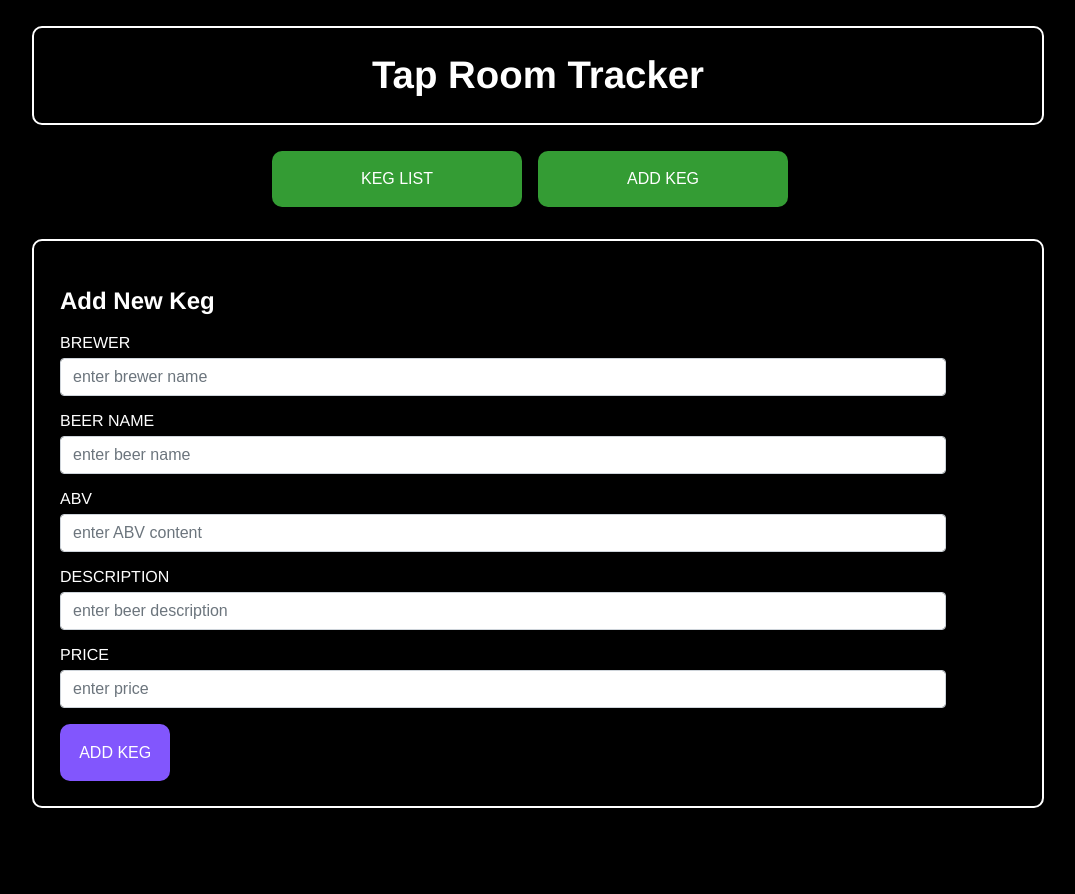
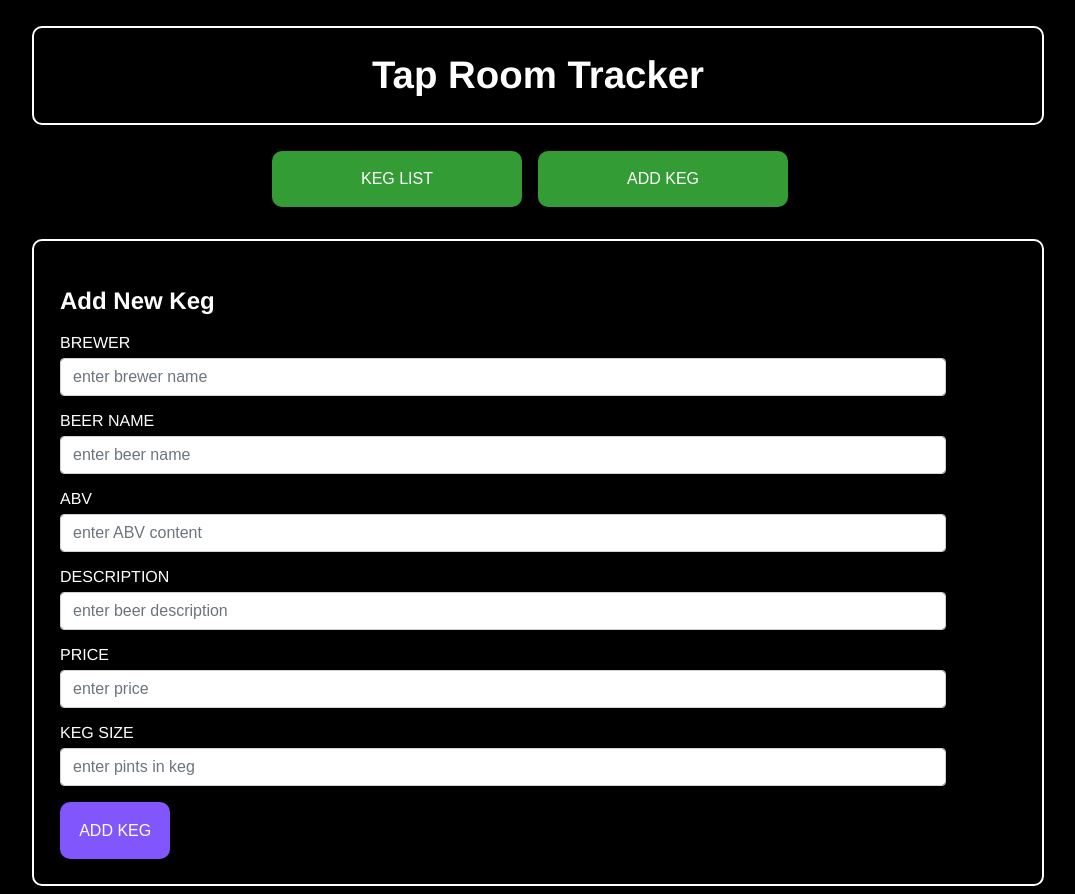
Before and after one commit to brenderbee/tap-room-react, a React app: page /#/newkeg in a window 1280 px wide. Shown: the whole page, without its empty margins (102-1177 px from the left). Before the commit the page ends 816 px from the top, so only its background shows below. Built offline with nearby package versions, Linux system fonts and the light colour scheme.

Commit message:
Found type error. Add parseInt() to input fields.

```diff
--- a/src/components/App.jsx
+++ b/src/components/App.jsx
@@ -32,7 +32,6 @@ class App extends React.Component {
   }
 
   handleAddingNewKegToList(newKeg){
-    debugger;
     var newMasterKegList = this.state.masterKegList.slice();
     newMasterKegList.push(newKeg);
     this.setState({masterKegList: newMasterKegList});
--- a/src/components/Keg.jsx
+++ b/src/components/Keg.jsx
@@ -135,7 +135,7 @@ Keg.propTypes = {
   description: PropTypes.string.isRequired,
   abv: PropTypes.string.isRequired,
   price: PropTypes.number.isRequired,
-  remaining: PropTypes.number.isRequired,
+  remaining: PropTypes.number,
   onSellPint: PropTypes.func,
   onSellGrowler: PropTypes.func,
   onSellGrowlerLarge: PropTypes.func,
--- a/src/components/NewKegForm.jsx
+++ b/src/components/NewKegForm.jsx
@@ -7,15 +7,17 @@ function NewKegForm(props) {
   let _abv = null;
   let _price = null;
   let _description = null;
+  let _remaining = null;
 
   function handleNewKegFormSubmission(event) {
     event.preventDefault();
-    props.onNewKegCreation({name: _name.value, brewer: _brewer.value, abv: _abv.value, price: _price.value, description: _description.value});
+    props.onNewKegCreation({name: _name.value, brewer: _brewer.value, abv: _abv.value, price: parseInt(_price.value), description: _description.value, remaining: parseInt(_remaining.value)});
     _name.value = '';
     _brewer.value = '';
     _abv.value = '';
     _price.value = '';
     _description.value = '';
+    _remaining.value = '';
   }
 
   return(
@@ -71,6 +73,16 @@ function NewKegForm(props) {
               id="price"
               ref={(input) => {_price = input;}}
               placeholder="enter price"
+            />
+          </div>
+          <div className="form-group">
+            <label for="keg-size">Keg Size</label><br/>
+            <input
+              type="text"
+              className="form-control"
+              id="remaining"
+              ref={(input) => {_remaining = input;}}
+              placeholder="enter pints in keg"
             />
           </div>
           <button type="submit">Add Keg</button>
```
